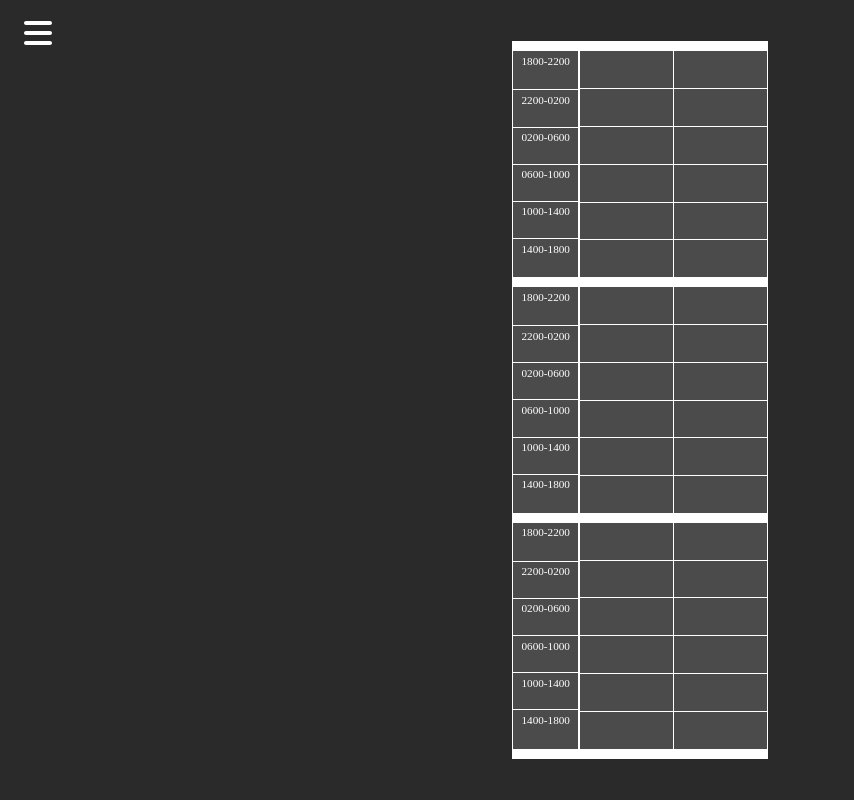
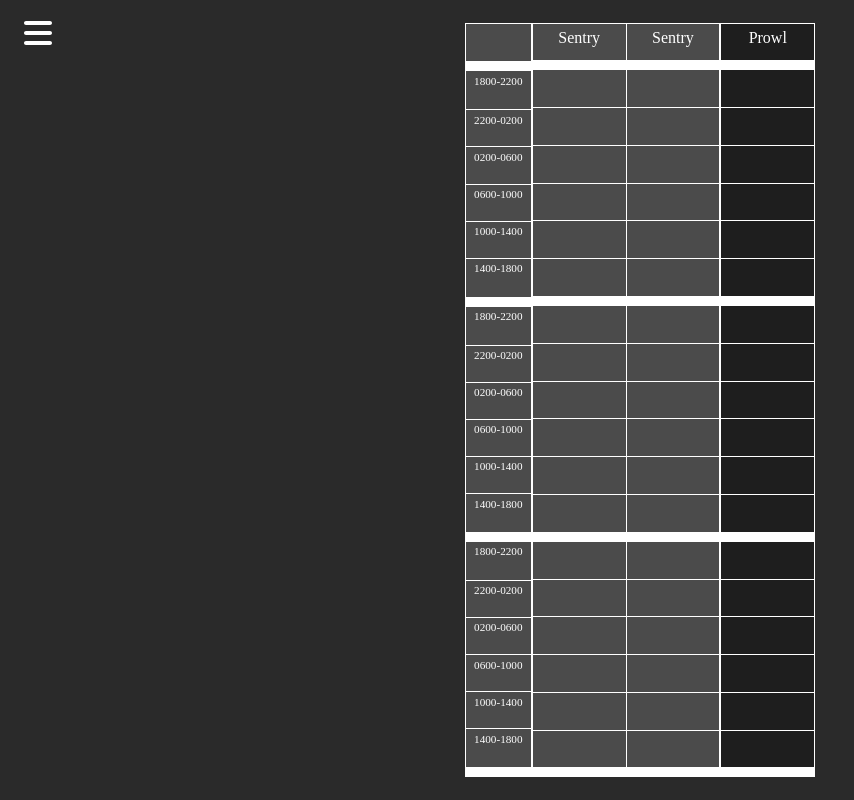
Before and after one commit to AppleJem/AppleJem.github.io, a plain HTML site: page ns/planner.html in a window 1280 px wide. Shown: the whole page, without its empty margins (0-854 px from the left). Drawn offline with Linux system fonts and the light colour scheme.

Commit message:
added prowl table

```diff
--- a/ns/planner.css
+++ b/ns/planner.css
@@ -2,6 +2,7 @@
     --background-grey: rgb(42, 42, 42);
     --sidebar-background: rgb(0, 0, 0);
     --table-cell: rgb(75, 75, 75);
+    --table-cell-dark: rgb(30, 30, 30);
     --table-lines: rgb(255, 255, 255);
 }
 
@@ -35,6 +36,8 @@ main {
 button:hover {
     filter: brightness(0.5);
 }
+
+
 
 .dutyDay td {
     background-color: var(--table-cell);
@@ -87,6 +90,10 @@ button:hover {
     height: 1.5em;
 }
 
+#prowlTable td {
+    background-color: var(--table-cell-dark);
+}
+
 #deleter {
     background-color:#ffb0b0;
     color: rgb(46, 46, 46);
--- a/ns/planner.html
+++ b/ns/planner.html
@@ -41,6 +41,7 @@
     <main>
         <section class="dutyDay">
             <table id="timings">
+                <tr><td class="label">&nbsp;</td></tr>
                 <tr class="dayFirst"><td>1800-2200</td></tr>
                 <tr><td>2200-0200</td></tr>
                 <tr><td>0200-0600</td></tr>
@@ -61,6 +62,7 @@
                 <tr class="dayFinal"><td>1400-1800</td></tr>
             </table>
             <table id="shiftTable">
+                <tr><td class="label">Sentry</td><td class="label">Sentry</td></tr>
                 <tr class="dayFirst">  <td class="dutySlot"></td>  <td class="dutySlot"></td>  </tr>
                 <tr>  <td class="dutySlot left"></td>  <td class="dutySlot"></td>  </tr>
                 <tr>  <td class="dutySlot left"></td>  <td class="dutySlot"></td>  </tr>
@@ -81,6 +83,29 @@
                 <tr class="dayFinal">  <td class="dutySlot"></td>  <td class="dutySlot"></td>  </tr>
 
             </table>
+            <table id="prowlTable">
+                <tr><td class="label">Prowl</td></tr>
+                <tr class="dayFirst">  <td class="prowlSlot"></td>  </tr>
+                <tr>  <td class="prowlSlot left"></td>  </tr>
+                <tr>  <td class="prowlSlot left"></td>  </tr>
+                <tr>  <td class="prowlSlot left"></td>  </tr>
+                <tr>  <td class="prowlSlot left"></td>  </tr>
+                <tr class="dayLast">  <td class="prowlSlot"></td>  </tr>
+                <tr class="dayFirst">  <td class="prowlSlot"></td>  </tr>
+                <tr>  <td class="prowlSlot left"></td>  </tr>
+                <tr>  <td class="prowlSlot left"></td>  </tr>
+                <tr>  <td class="prowlSlot left"></td>  </tr>
+                <tr>  <td class="prowlSlot left"></td>  </tr>
+                <tr class="dayLast">  <td class="prowlSlot"></td>  </tr>
+                <tr class="dayFirst">  <td class="prowlSlot"></td>  </tr>
+                <tr>  <td class="prowlSlot left"></td>  </tr>
+                <tr>  <td class="prowlSlot left"></td>  </tr>
+                <tr>  <td class="prowlSlot left"></td>  </tr>
+                <tr>  <td class="prowlSlot left"></td>  </tr>
+                <tr class="dayFinal">  <td class="prowlSlot"></td>  </tr>
+
+
+            </table>
 
         </section>
     </main>
--- a/ns/planner.js
+++ b/ns/planner.js
@@ -5,6 +5,7 @@ window.addEventListener("DOMContentLoaded", (event) => {
     const persons = document.querySelectorAll(".person");
     const selectedName = document.querySelector("#selectedName");
     const dutySlots = document.querySelectorAll(".dutySlot");
+    const prowlSlots = document.querySelectorAll(".prowlSlot");
     const check = document.querySelector("#check");
     const deleter = document.querySelector("#deleter");
     const deleteAll = document.querySelector("#deleteAll");
@@ -57,7 +58,7 @@ window.addEventListener("DOMContentLoaded", (event) => {
 
     })
 
-    //listener to update table based on selectedNameData
+    //listener to update dutyTable based on selectedNameData
     for (let j=0; j<dutySlots.length; j++) {
         dutySlots[j].addEventListener("click", (e) => {
             if (selectedNameData == "deleter") {
@@ -75,6 +76,18 @@ window.addEventListener("DOMContentLoaded", (event) => {
                 })
             }
 
+        })
+    }
+
+    //listener to update prowlTable on click
+    for (let j=0; j<prowlSlots.length; j++) {
+        prowlSlots[j].addEventListener("click", () => {
+            if (selectedNameData == "deleter") {
+                prowlSlots[j].innerHTML = "";
+                prowlSlots[j].style.backgroundColor = "rgb(30, 30, 30)"
+            } else if (!prowlSlots[j].innerHTML || prowlSlots[j].innerHTML!=selectedNameData) { //if the cell is  empty OR is the cell data different from selected
+                prowlSlots[j].innerHTML = selectedNameData;
+            }
         })
     }
 
```
